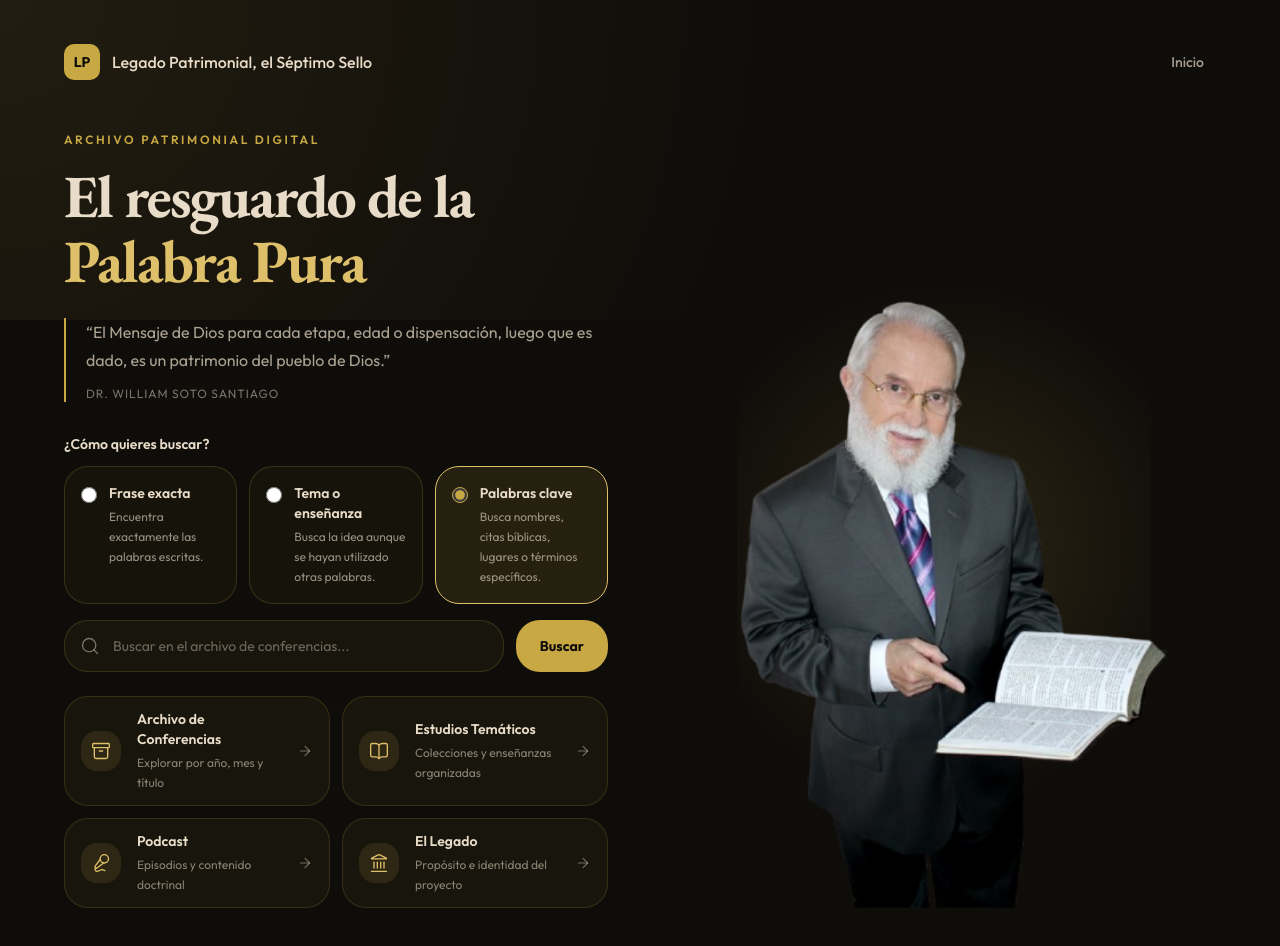
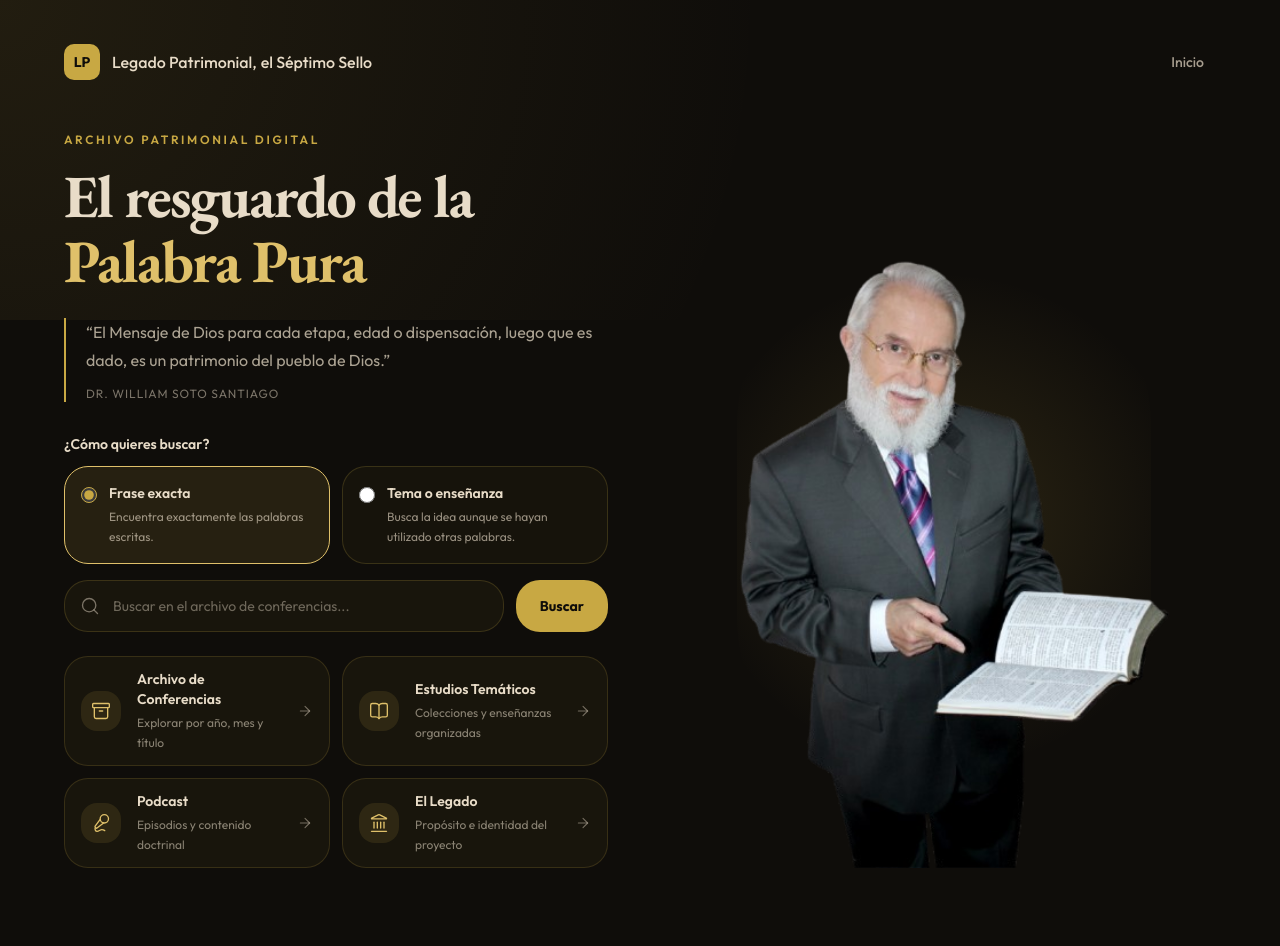
Before and after one commit to Asdru58/Legado-Patrimonial-wss, a Next.js app: page / in a window 1280 px wide. Shown: the top 946 px of the page. Built offline with nearby package versions, Linux system fonts and the light colour scheme.

Commit message:
refactor(search): simplificar portal a búsqueda exacta y semántica

```diff
--- a/src/app/(portal)/archivo/busqueda/page.tsx
+++ b/src/app/(portal)/archivo/busqueda/page.tsx
@@ -5,9 +5,10 @@
 // =========================================================
 
 import Link from 'next/link'
-import { searchArchivoConferencias, type SearchMode } from '@/lib/services/conferences'
+import { redirect } from 'next/navigation'
+import { searchArchivoConferencias } from '@/lib/services/conferences'
 import { ConferenceCard } from '@/components/ui/ConferenceCard'
-import { HeroSearch } from '@/components/hero/HeroSearch'
+import { HeroSearch, type PublicSearchMode } from '@/components/hero/HeroSearch'
 import { Pagination } from '@/app/(portal)/archivo/Pagination'
 
 type BusquedaPageProps = {
@@ -25,17 +26,23 @@ export default async function ArchivoBusquedaPage({ searchParams }: BusquedaPage
   // Extracción de parámetros
   const queryParam = typeof resolvedSearchParams.query === 'string' ? resolvedSearchParams.query.trim() : ''
   const searchModeParam = resolvedSearchParams.search_mode
-  const searchMode: SearchMode =
-    searchModeParam === 'exact' ||
-    searchModeParam === 'semantic' ||
-    searchModeParam === 'lexical'
-      ? searchModeParam
-      : 'lexical'
   const hasQuery = queryParam.length > 0
   const pageParam = typeof resolvedSearchParams.page === 'string' ? resolvedSearchParams.page : '1'
   const currentPage = Math.max(1, parseInt(pageParam, 10) || 1)
 
-  let failedSearchMode: SearchMode | null = null
+  if (searchModeParam !== 'exact' && searchModeParam !== 'semantic') {
+    const normalizedParams = new URLSearchParams({ search_mode: 'exact' })
+
+    if (hasQuery) normalizedParams.set('query', queryParam)
+    if (currentPage > 1) normalizedParams.set('page', String(currentPage))
+
+    redirect(`/archivo/busqueda?${normalizedParams.toString()}`)
+  }
+
+  const searchMode: PublicSearchMode = searchModeParam
+  const searchModeLabel = searchMode === 'exact' ? 'Frase exacta' : 'Tema o enseñanza'
+
+  let failedSearchMode: 'semantic' | null = null
   let searchResult: Awaited<ReturnType<typeof searchArchivoConferencias>> = {
     data: [],
     total: 0,
@@ -52,7 +59,7 @@ export default async function ArchivoBusquedaPage({ searchParams }: BusquedaPage
       year: null,
     })
   } catch (error) {
-    if (searchMode !== 'semantic' && searchMode !== 'lexical') {
+    if (searchMode !== 'semantic') {
       throw error
     }
 
@@ -132,16 +139,29 @@ export default async function ArchivoBusquedaPage({ searchParams }: BusquedaPage
           >
             {failedSearchMode === 'semantic'
               ? 'No fue posible completar la búsqueda semántica. No se ejecutó otra modalidad.'
-              : failedSearchMode === 'lexical'
-                ? 'Búsqueda por palabras clave no disponible. No se ejecutó otra modalidad.'
               : isIdle
-              ? 'Ingresa un término, título o palabra clave para explorar las conferencias.'
-              : isEmpty
-                ? 'Ninguna coincidencia encontrada.'
-                : `Mostrando ${conferencias.length} de ${total} coincidencias con ranking de relevancia.`}
+                ? 'Ingresa una frase o un tema para explorar las conferencias.'
+                : (
+                    <>
+                      {isEmpty
+                        ? 'Ninguna coincidencia encontrada.'
+                        : `Mostrando ${conferencias.length} de ${total} coincidencias con ranking de relevancia.`}
+                      <span
+                        data-search-mode={searchMode}
+                        className="ml-3 inline-flex rounded-full border px-3 py-1 text-xs font-semibold"
+                        style={{
+                          borderColor: 'rgba(212, 175, 55, 0.32)',
+                          background: 'rgba(212, 175, 55, 0.10)',
+                          color: 'var(--color-gold, #D4AF37)',
+                        }}
+                      >
+                        {searchModeLabel}
+                      </span>
+                    </>
+                  )}
           </p>
 
-          {(searchMode === 'semantic' || searchMode === 'lexical') && (
+          {searchMode === 'semantic' && (
             <div
               role="note"
               className="mt-5 rounded-xl border px-4 py-3 text-sm"
@@ -181,14 +201,10 @@ export default async function ArchivoBusquedaPage({ searchParams }: BusquedaPage
               className="text-xl font-medium mb-2"
               style={{ color: 'var(--color-text-primary, rgba(255,255,255,0.9))' }}
             >
-              {failedSearchMode === 'semantic'
-                ? 'Búsqueda semántica no disponible'
-                : 'Búsqueda por palabras clave no disponible'}
+              Búsqueda semántica no disponible
             </h2>
             <p style={{ color: 'var(--color-text-muted, rgba(255,255,255,0.5))' }}>
-              {failedSearchMode === 'semantic'
-                ? 'El servicio semántico no respondió. Intenta nuevamente cuando esté disponible.'
-                : 'La búsqueda léxica no respondió. Intenta nuevamente cuando esté disponible.'}
+              El servicio semántico no respondió. Intenta nuevamente cuando esté disponible.
             </p>
           </div>
         ) : isIdle ? (
@@ -236,20 +252,15 @@ export default async function ArchivoBusquedaPage({ searchParams }: BusquedaPage
                   <ConferenceCard
                     conferencia={conf}
                     index={idx}
+                    exactMatch={
+                      searchMode === 'exact' && conf.exactContext
+                        ? {
+                            query: queryParam,
+                            context: conf.exactContext,
+                          }
+                        : undefined
+                    }
                   />
-                  {searchMode === 'lexical' && conf.lexicalContext && (
-                    <div
-                      role="note"
-                      className="rounded-xl border px-4 py-3 text-sm leading-relaxed"
-                      style={{
-                        borderColor: 'rgba(212, 175, 55, 0.18)',
-                        background: 'rgba(212, 175, 55, 0.05)',
-                        color: 'var(--color-text-secondary, rgba(255,255,255,0.75))',
-                      }}
-                    >
-                      <p className="line-clamp-4">{conf.extracto}</p>
-                    </div>
-                  )}
                 </div>
               ))}
             </div>
@@ -302,7 +313,7 @@ export default async function ArchivoBusquedaPage({ searchParams }: BusquedaPage
               No se encontraron coincidencias
             </h2>
             <p style={{ color: 'var(--color-text-muted, rgba(255,255,255,0.5))' }}>
-              Intenta realizar una nueva búsqueda con otros términos o palabras clave.
+              Intenta realizar una nueva búsqueda con otra frase o tema.
             </p>
           </div>
         )}
--- a/src/components/hero/HeroSearch.tsx
+++ b/src/components/hero/HeroSearch.tsx
@@ -1,48 +1,61 @@
 'use client'
 
-import { type FormEvent, useState } from 'react'
+import { type FormEvent, useState, useTransition } from 'react'
 import { Search } from 'lucide-react'
 import { useRouter } from 'next/navigation'
 import type { SearchMode } from '@/lib/services/conferences'
 
+export type PublicSearchMode = Exclude<SearchMode, 'lexical'>
+
 type HeroSearchProps = {
   initialQuery?: string
-  initialSearchMode?: SearchMode
+  initialSearchMode?: PublicSearchMode
 }
 
 export function HeroSearch({
   initialQuery = '',
-  initialSearchMode = 'lexical',
+  initialSearchMode = 'exact',
 }: Readonly<HeroSearchProps>) {
   const [query, setQuery] = useState(initialQuery)
-  const [searchMode, setSearchMode] = useState<SearchMode>(initialSearchMode)
+  const [isPending, startTransition] = useTransition()
   const router = useRouter()
+
+  function navigateSearch(searchMode: PublicSearchMode) {
+    const params = new URLSearchParams({ search_mode: searchMode })
+    const trimmedQuery = query.trim()
+
+    if (trimmedQuery) {
+      params.set('query', trimmedQuery)
+    }
+
+    startTransition(() => {
+      router.push(`/archivo/busqueda?${params.toString()}`)
+    })
+  }
 
   function handleSubmit(event: FormEvent<HTMLFormElement>) {
     event.preventDefault()
 
-    const trimmedQuery = query.trim()
-    if (!trimmedQuery) return
+    if (!query.trim()) return
 
-    router.push(
-      `/archivo/busqueda?query=${encodeURIComponent(trimmedQuery)}&search_mode=${encodeURIComponent(searchMode)}`
-    )
+    navigateSearch(initialSearchMode)
   }
 
   return (
     <form
       role="search"
       aria-label="Buscar en el archivo de conferencias"
+      aria-busy={isPending}
       onSubmit={handleSubmit}
       className="flex w-full flex-col gap-4"
     >
       <fieldset className="w-full">
         <legend className="text-sm font-semibold text-[#E8DCC8]">¿Cómo quieres buscar?</legend>
-        <div className="mt-3 grid grid-cols-1 gap-3 md:grid-cols-3">
+        <div className="mt-3 grid grid-cols-1 gap-3 md:grid-cols-2">
           <label
             className={[
               'cursor-pointer rounded-xl border p-4 transition-colors focus-within:outline focus-within:outline-2 focus-within:outline-offset-2 focus-within:outline-[#DFC06A]',
-              searchMode === 'exact'
+              initialSearchMode === 'exact'
                 ? 'border-[#DFC06A] bg-[rgba(200,168,67,0.12)]'
                 : 'border-[rgba(200,168,67,0.2)] bg-[rgba(200,168,67,0.04)] hover:border-[rgba(200,168,67,0.36)]',
             ].join(' ')}
@@ -52,8 +65,9 @@ export function HeroSearch({
                 type="radio"
                 name="search-mode"
                 value="exact"
-                checked={searchMode === 'exact'}
-                onChange={() => setSearchMode('exact')}
+                checked={initialSearchMode === 'exact'}
+                onChange={() => navigateSearch('exact')}
+                disabled={isPending}
                 aria-describedby="search-mode-exact-description"
                 className="mt-1 h-4 w-4 shrink-0 accent-[#C8A843]"
               />
@@ -72,7 +86,7 @@ export function HeroSearch({
           <label
             className={[
               'cursor-pointer rounded-xl border p-4 transition-colors focus-within:outline focus-within:outline-2 focus-within:outline-offset-2 focus-within:outline-[#DFC06A]',
-              searchMode === 'semantic'
+              initialSearchMode === 'semantic'
                 ? 'border-[#DFC06A] bg-[rgba(200,168,67,0.12)]'
                 : 'border-[rgba(200,168,67,0.2)] bg-[rgba(200,168,67,0.04)] hover:border-[rgba(200,168,67,0.36)]',
             ].join(' ')}
@@ -82,8 +96,9 @@ export function HeroSearch({
                 type="radio"
                 name="search-mode"
                 value="semantic"
-                checked={searchMode === 'semantic'}
-                onChange={() => setSearchMode('semantic')}
+                checked={initialSearchMode === 'semantic'}
+                onChange={() => navigateSearch('semantic')}
+                disabled={isPending}
                 aria-describedby="search-mode-semantic-description"
                 className="mt-1 h-4 w-4 shrink-0 accent-[#C8A843]"
               />
@@ -94,36 +109,6 @@ export function HeroSearch({
                   className="mt-1 block text-xs leading-5 text-[rgba(232,220,200,0.62)]"
                 >
                   Busca la idea aunque se hayan utilizado otras palabras.
-                </span>
-              </span>
-            </span>
-          </label>
-
-          <label
-            className={[
-              'cursor-pointer rounded-xl border p-4 transition-colors focus-within:outline focus-within:outline-2 focus-within:outline-offset-2 focus-within:outline-[#DFC06A]',
-              searchMode === 'lexical'
-                ? 'border-[#DFC06A] bg-[rgba(200,168,67,0.12)]'
-                : 'border-[rgba(200,168,67,0.2)] bg-[rgba(200,168,67,0.04)] hover:border-[rgba(200,168,67,0.36)]',
-            ].join(' ')}
-          >
-            <span className="flex items-start gap-3">
-              <input
-                type="radio"
-                name="search-mode"
-                value="lexical"
-                checked={searchMode === 'lexical'}
-                onChange={() => setSearchMode('lexical')}
-                aria-describedby="search-mode-lexical-description"
-                className="mt-1 h-4 w-4 shrink-0 accent-[#C8A843]"
-              />
-              <span>
-                <span className="block text-sm font-semibold text-[#E8DCC8]">Palabras clave</span>
-                <span
-                  id="search-mode-lexical-description"
-                  className="mt-1 block text-xs leading-5 text-[rgba(232,220,200,0.62)]"
-                >
-                  Busca nombres, citas bíblicas, lugares o términos específicos.
                 </span>
               </span>
             </span>
@@ -143,15 +128,17 @@ export function HeroSearch({
             type="search"
             value={query}
             onChange={(event) => setQuery(event.target.value)}
+            disabled={isPending}
             placeholder="Buscar en el archivo de conferencias..."
             className="min-h-[52px] w-full rounded-xl border border-[rgba(200,168,67,0.2)] bg-[rgba(200,168,67,0.05)] py-3 pl-12 pr-4 text-sm text-[#E8DCC8] placeholder:text-[rgba(232,220,200,0.42)] transition-colors hover:border-[rgba(200,168,67,0.36)] focus-visible:border-[#DFC06A] focus-visible:bg-[rgba(200,168,67,0.08)] focus-visible:outline focus-visible:outline-2 focus-visible:outline-offset-2 focus-visible:outline-[#DFC06A]"
           />
         </label>
         <button
           type="submit"
-          className="inline-flex min-h-[52px] items-center justify-center rounded-xl bg-[#C8A843] px-6 text-sm font-bold text-[#0F0D0A] transition-colors hover:bg-[#DFC06A] focus-visible:outline focus-visible:outline-2 focus-visible:outline-offset-2 focus-visible:outline-[#DFC06A]"
+          disabled={isPending}
+          className="inline-flex min-h-[52px] items-center justify-center rounded-xl bg-[#C8A843] px-6 text-sm font-bold text-[#0F0D0A] transition-colors hover:bg-[#DFC06A] focus-visible:outline focus-visible:outline-2 focus-visible:outline-offset-2 focus-visible:outline-[#DFC06A] disabled:cursor-wait disabled:opacity-70"
         >
-          Buscar
+          {isPending ? 'Buscando…' : 'Buscar'}
         </button>
       </div>
     </form>
```
